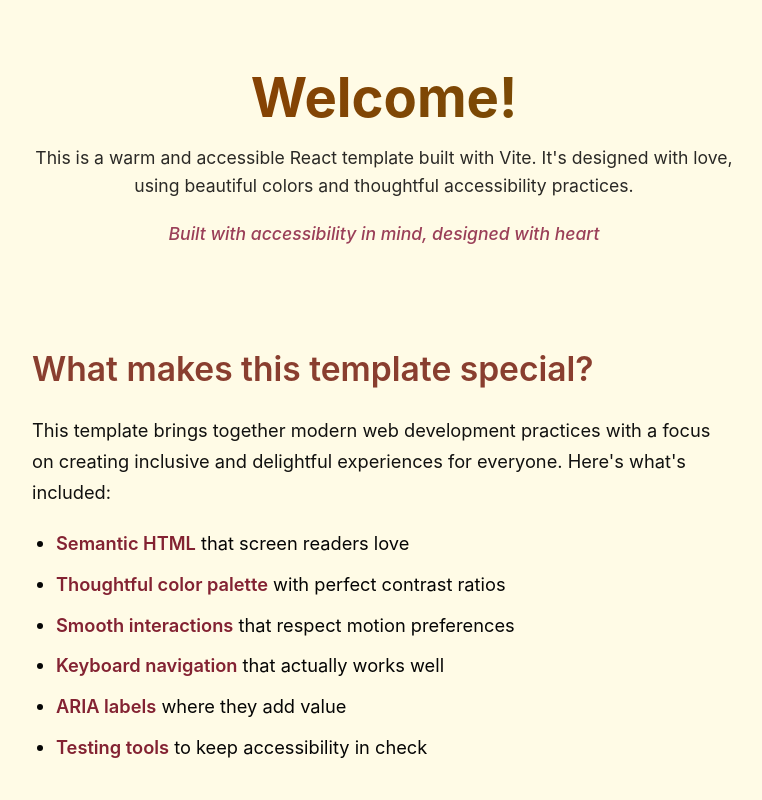
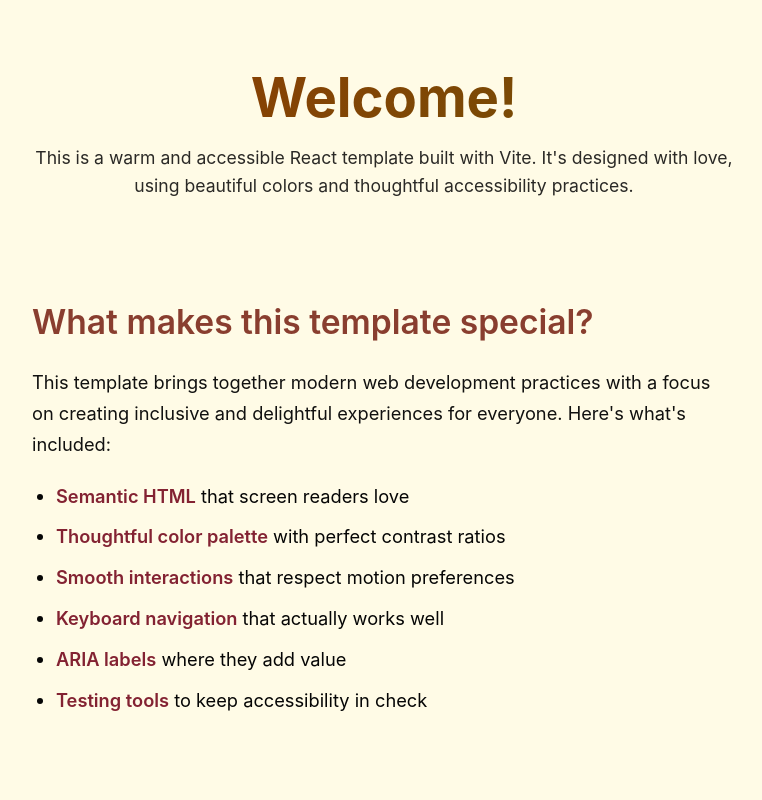
Before and after one commit to lucjastozek/ally-template, a React (Vite) app: page / in a window 1280 px wide. Shown: the top 800 px of the page, without its empty margins (256-1018 px from the left). Built offline with nearby package versions, Linux system fonts and the light colour scheme.

Commit message:
update home page

```diff
--- a/index.html
+++ b/index.html
@@ -9,7 +9,7 @@
       content="An accessible and warm Vite React template"
     />
     <meta name="theme-color" content="#ea8644" />
-    <title>Accessible Vite + React Template</title>
+    <title>Ally Template</title>
   </head>
   <body>
     <div id="root"></div>
--- a/src/pages/HomePage.tsx
+++ b/src/pages/HomePage.tsx
@@ -70,9 +70,6 @@ export default function HomePage(): JSX.Element {
           This is a warm and accessible React template built with Vite. It's
           designed with love, using beautiful colors and thoughtful
           accessibility practices.
-        </p>
-        <p>
-          <em>Built with accessibility in mind, designed with heart</em>
         </p>
       </header>
       <main id="main-content" className="page-content" tabIndex={-1}>
```
